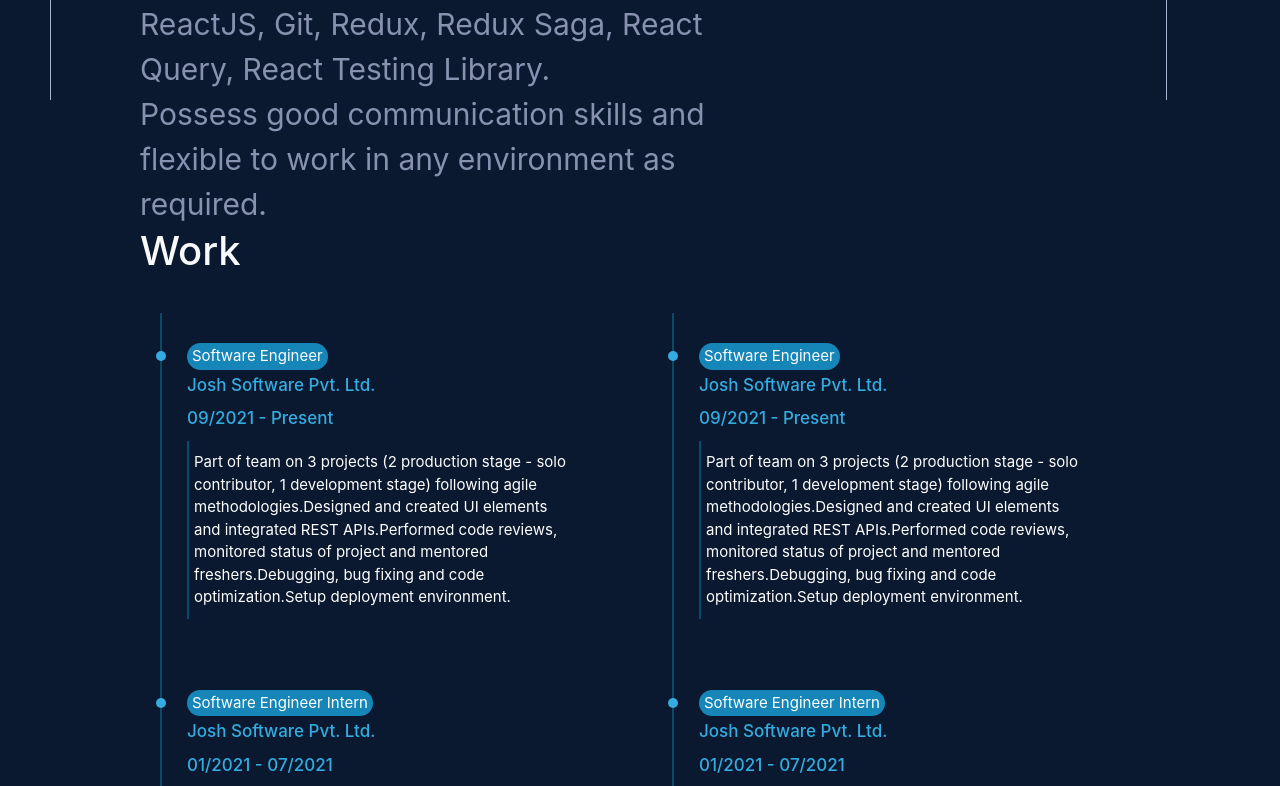
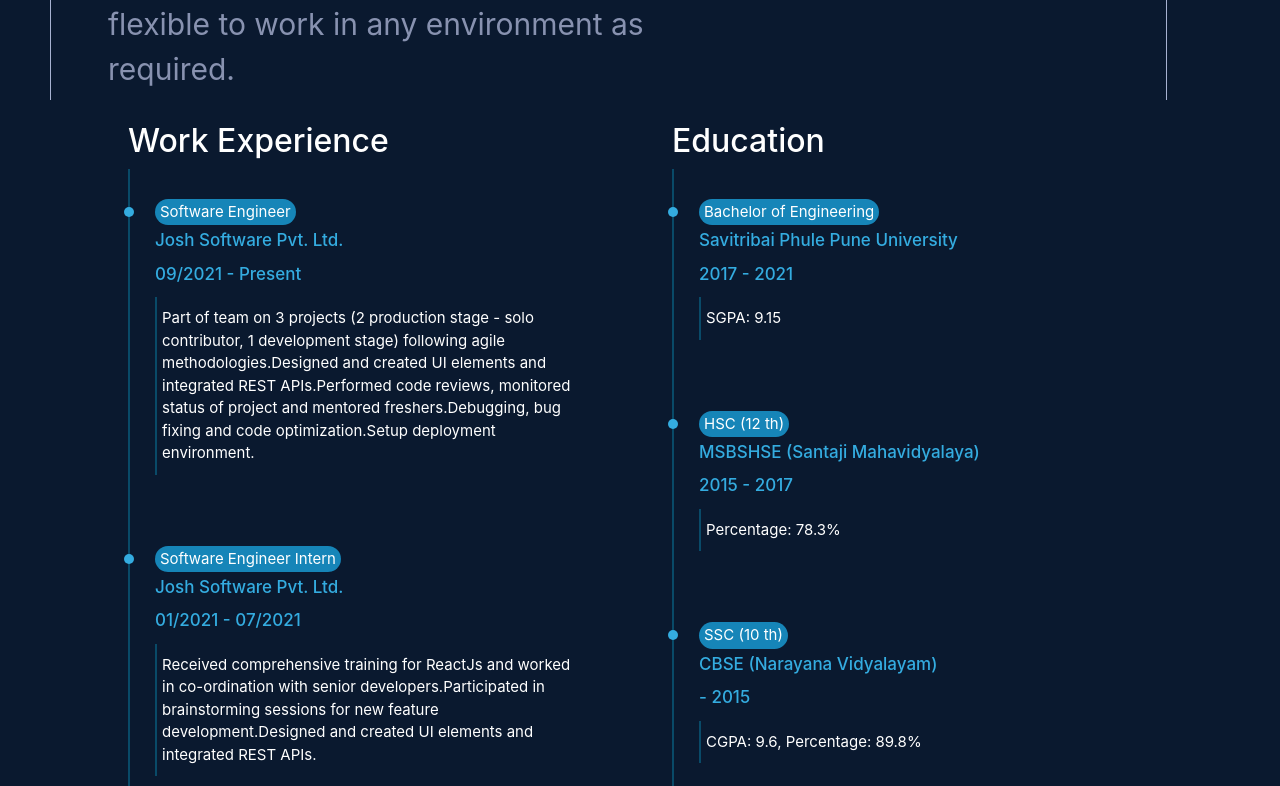
Before and after one commit to atharva-borekar/react-portfolio-2, a React (Create React App) app: page / in a window 1280 px wide. Shown: the part 700-1486 px from the top of the page. Built offline with nearby package versions, Linux system fonts and the light colour scheme.

Commit message:
Added  education

```diff
--- a/src/App.css
+++ b/src/App.css
@@ -88,7 +88,7 @@
 }
 
 .container {
-  max-width: 80%;
+  max-width: 85%;
 }
 
 .intro-start {
--- a/src/App.tsx
+++ b/src/App.tsx
@@ -56,6 +56,36 @@
   },
 ];
 
+const educationExperience: Array<WorkExperience> = [
+  {
+    id: "1",
+    designation: "Bachelor of Engineering",
+    organization: "Savitribai Phule Pune University",
+    fromDate: "2017",
+    toDate: "2021",
+    description: ["SGPA: 9.15"],
+    techStack: "",
+  },
+  {
+    id: "2",
+    designation: "HSC (12 th)",
+    organization: "MSBSHSE (Santaji Mahavidyalaya)",
+    fromDate: "2015",
+    toDate: "2017",
+    description: ["Percentage: 78.3%"],
+    techStack: "",
+  },
+  {
+    id: "3",
+    designation: "SSC (10 th)",
+    organization: "CBSE (Narayana Vidyalayam)",
+    fromDate: "",
+    toDate: "2015",
+    description: ["CGPA: 9.6, Percentage: 89.8%"],
+    techStack: "",
+  },
+];
+
 const WorkCard = ({ work }: { work?: WorkExperience }) => {
   return (
     <li>
@@ -66,7 +96,9 @@
           {work?.fromDate} - {work?.toDate}
         </h3>
         <p>
-          <ul>{work?.description}</ul>
+          {(work?.description as Array<string>)?.length > 0 && (
+            <ul>{work?.description}</ul>
+          )}
         </p>
       </div>
     </li>
@@ -113,11 +145,10 @@
       </section>
       <section id="work">
         <Container className="work-container">
-          <h1 className="text-light">Work</h1>
-
           <Row>
             <Col>
               <div className="timeline">
+                <h2>Work Experience</h2>
                 <ul>
                   {workExperience.map((work) => {
                     return <WorkCard work={work} />;
@@ -126,10 +157,10 @@
               </div>
             </Col>
             <Col>
-              {" "}
               <div className="timeline">
+                <h2>Education</h2>
                 <ul>
-                  {workExperience.map((work) => {
+                  {educationExperience.map((work) => {
                     return <WorkCard work={work} />;
                   })}
                 </ul>
```
